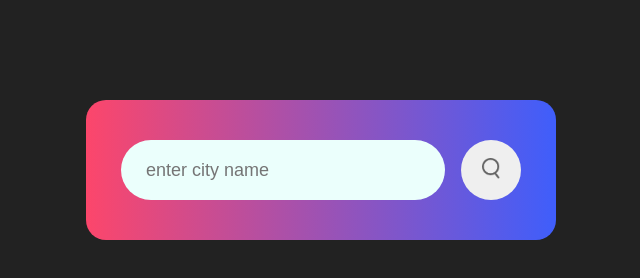
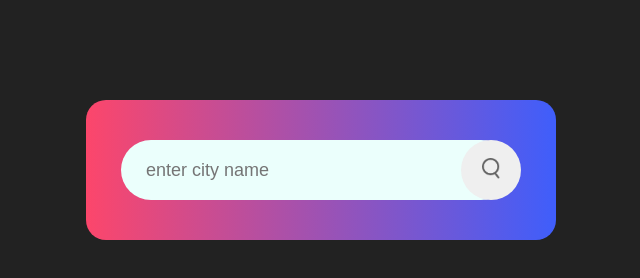
Before and after one commit to Ro-Geo/WeatherApp, a plain HTML site: page index.html in a window 1280 px wide. Shown: the whole page, without its empty margins (319-959 px from the left). Drawn offline with Linux system fonts and the light colour scheme.

Commit message:
Update styles.css: input margin change

```diff
--- a/styles.css
+++ b/styles.css
@@ -37,7 +37,7 @@ body{
     height: 60px;
     border-radius: 30px;
     flex: 1;
-    margin-right: 16px;
+    margin-right: -50px;
     font-size: 18px;
 }
 
```
